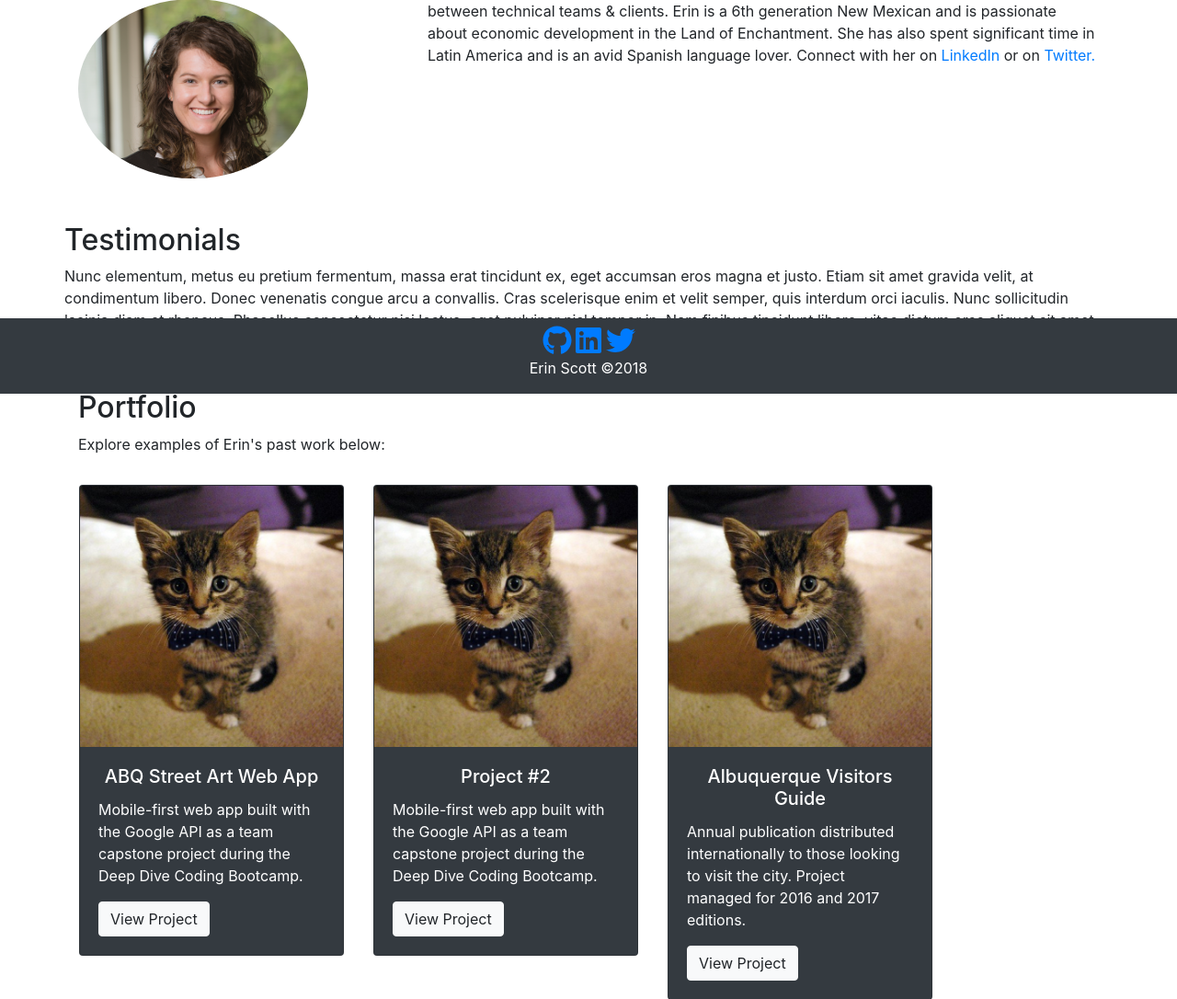
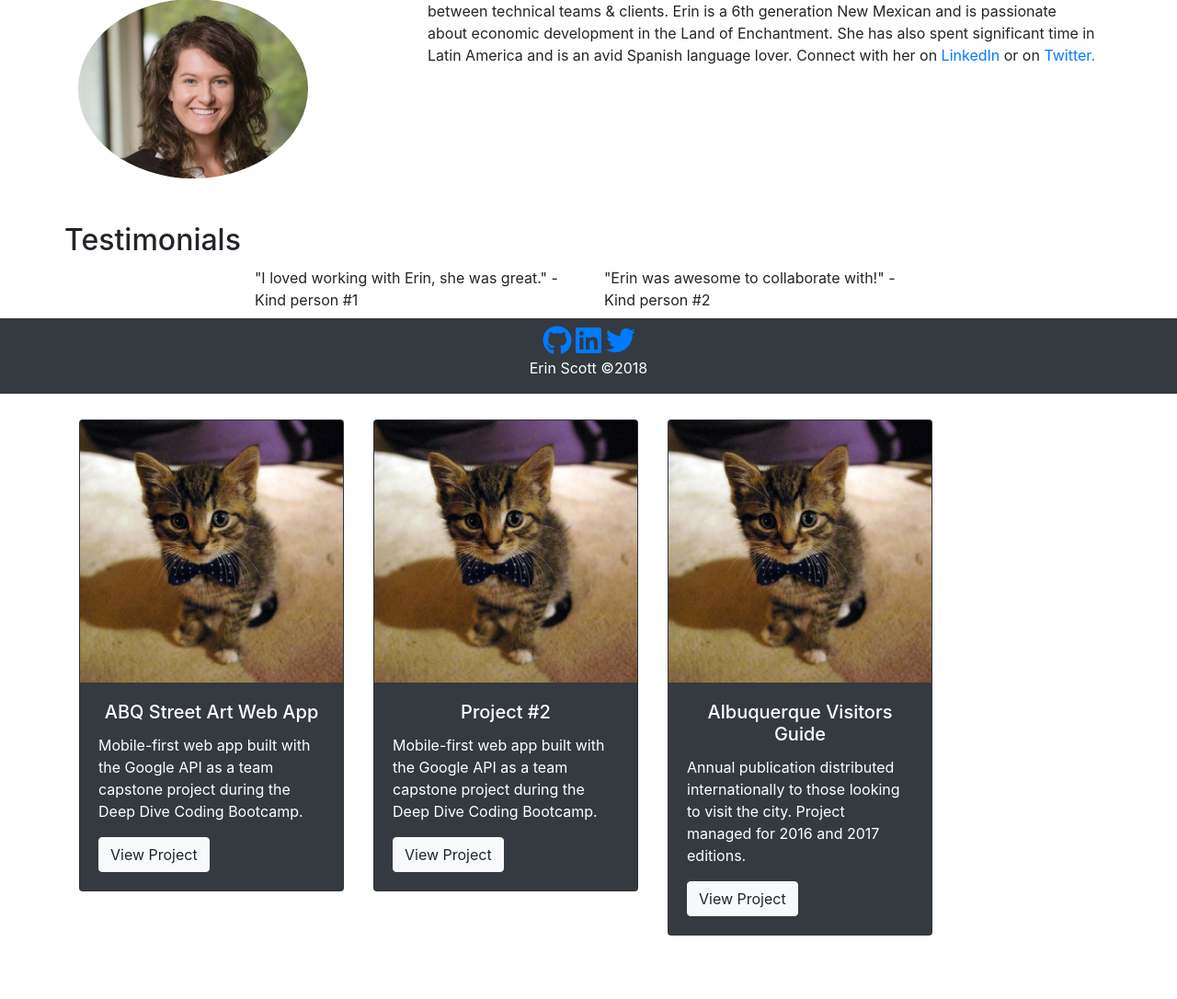
Before and after one commit to erincodes/portfolio-website, a PHP site: page / in a window 1280 px wide. Shown: the part 372-1458 px from the top of the page at 92% size. Run offline with PHP 8.4, Linux system fonts and the light colour scheme; some libraries are stand-ins or nearby versions.

Commit message:
Edited testimonials section

```diff
--- a/public_html/index.php
+++ b/public_html/index.php
@@ -91,10 +91,13 @@
 <!--Testimonials section-->
 		<section>
 			<div class="container" id="testimonials">
-				<div class="row">
-					<div class="column mt-5">
-						<h2>Testimonials</h2>
-						<p>Nunc elementum, metus eu pretium fermentum, massa erat tincidunt ex, eget accumsan eros magna et justo. Etiam sit amet gravida velit, at condimentum libero. Donec venenatis congue arcu a convallis. Cras scelerisque enim et velit semper, quis interdum orci iaculis. Nunc sollicitudin lacinia diam et rhoncus. Phasellus consectetur nisi lectus, eget pulvinar nisl tempor in. Nam finibus tincidunt libero, vitae dictum eros aliquet sit amet. Vivamus venenatis metus quis quam iaculis egestas. Maecenas cursus quam felis, a commodo eros sollicitudin et. Donec eget felis lobortis, posuere mi sit amet, tempus arcu. Proin fringilla vulputate sem eu lobortis. Donec sit amet dui at elit hendrerit iaculis sit amet vel turpis.</p>
+				<div class="row mt-5">
+					<h2>Testimonials</h2>
+					<div class="column mt-5 col-md-4"">
+						<p>"I loved working with Erin, she was great." -Kind person #1</p>
+					</div>
+					<div class="column mt-5 col-md-4"">
+						<p>"Erin was awesome to collaborate with!" -Kind person #2</p>
 					</div>
 				</div>
 			</div>
```
